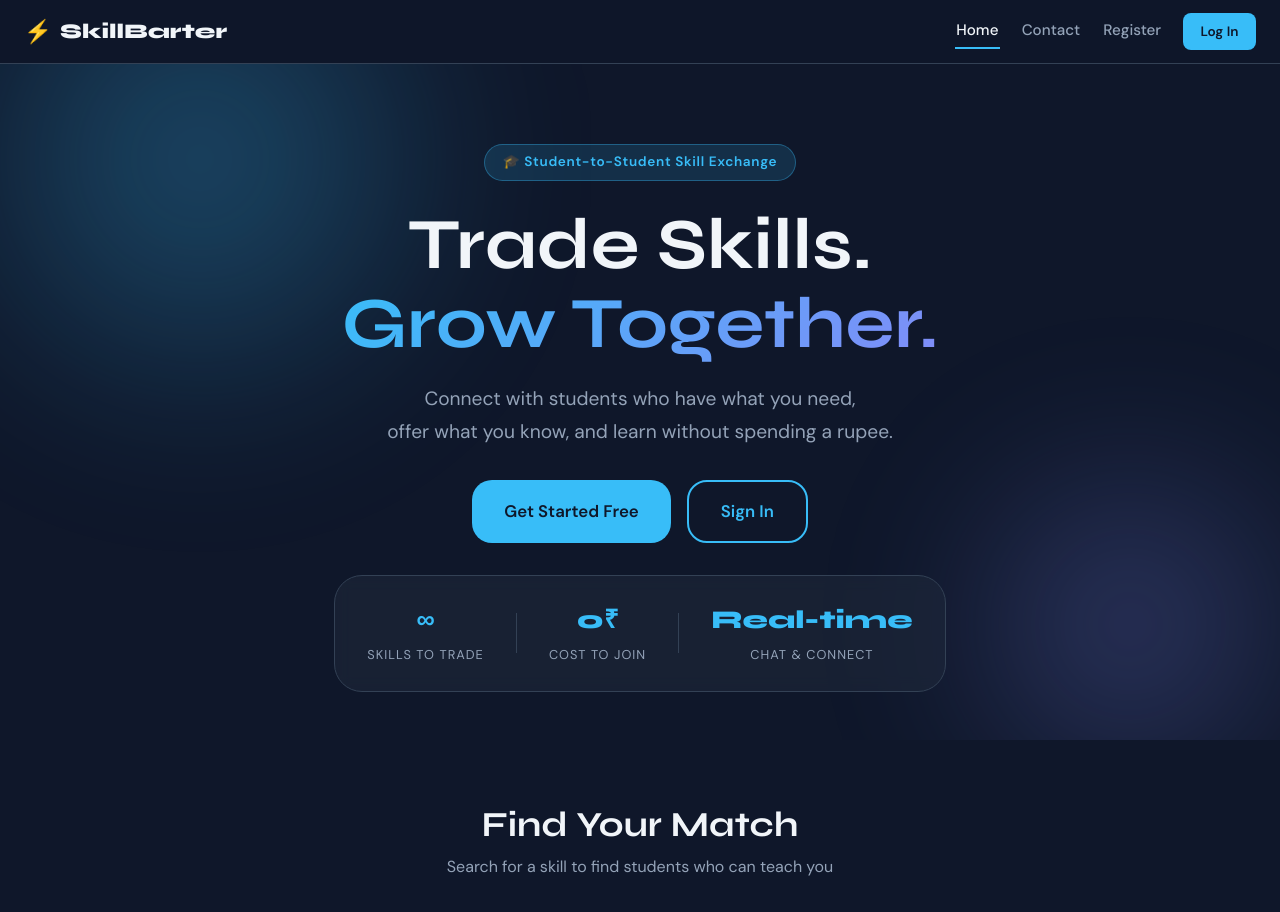
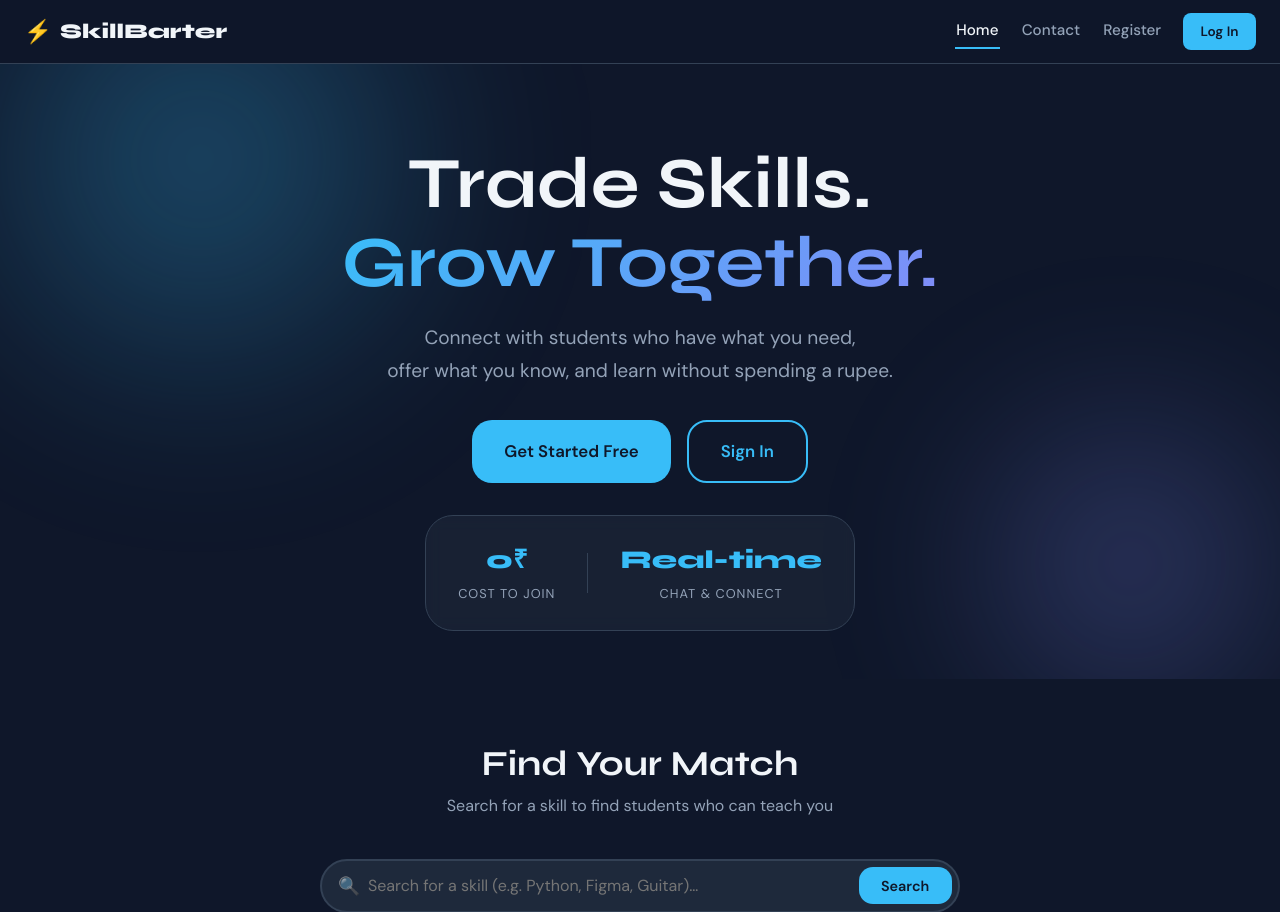
Before and after one commit to keerthiprathapagiri/student_skill_barter, a Flask app: page / in a window 1280 px wide. Shown: the top 912 px of the page. Run offline with Flask 3, Linux system fonts and the light colour scheme.

Commit message:
Remove student badge and skill statistics
Removed student badge and skill stats from the hero section.

```diff
--- a/templates/index.html
+++ b/templates/index.html
@@ -11,7 +11,6 @@
         <div class="hero-orb hero-orb-2"></div>
     </div>
     <div class="hero-content">
-        <div class="hero-badge">🎓 Student-to-Student Skill Exchange</div>
         <h1 class="hero-title">
             Trade Skills.<br>
             <span class="gradient-text">Grow Together.</span>
@@ -33,11 +32,6 @@
         {% endif %}
     </div>
     <div class="hero-stats">
-        <div class="stat">
-            <span class="stat-num">∞</span>
-            <span class="stat-label">Skills to Trade</span>
-        </div>
-        <div class="stat-divider"></div>
         <div class="stat">
             <span class="stat-num">0₹</span>
             <span class="stat-label">Cost to Join</span>
```
